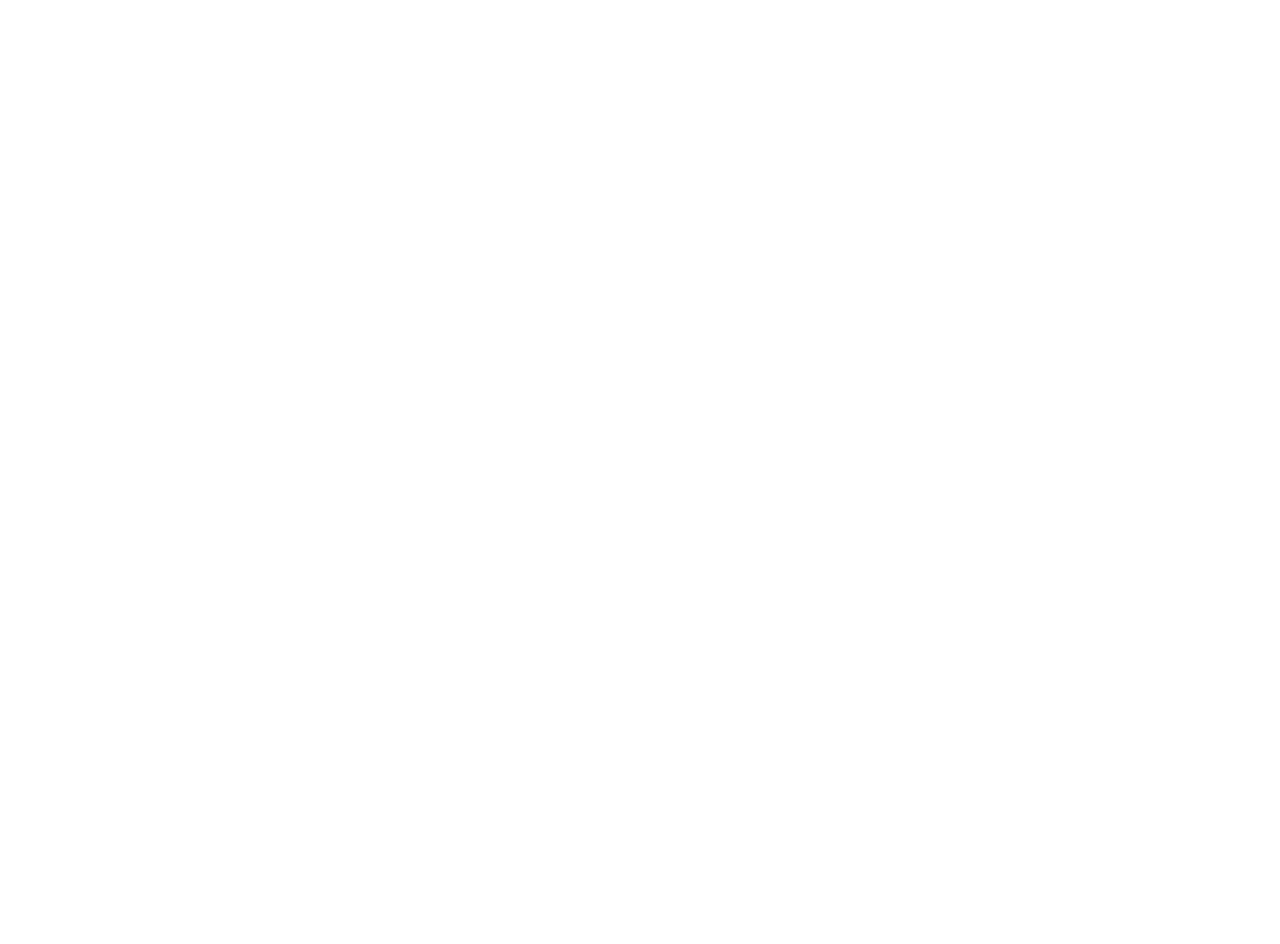
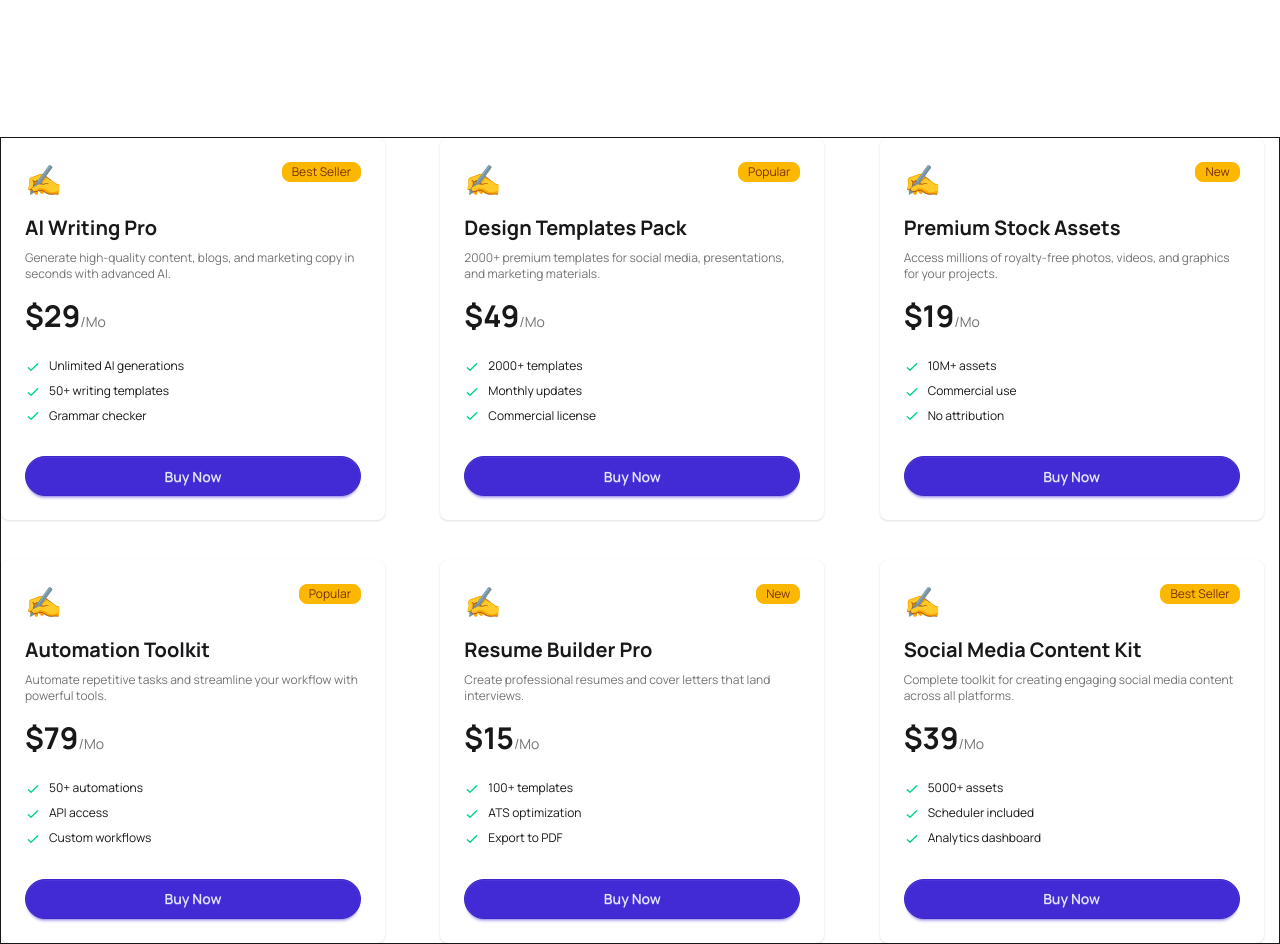
Before and after one commit to Didar112/DigiTools, a React (Vite) app: page / in a window 1280 px wide. Shown: the part 1060-2004 px from the top of the page. Before the commit the page ends 1037 px from the top, so only its background shows below. Built offline with nearby package versions, Linux system fonts and the light colour scheme.

Commit message:
partially implemented products section

```diff
--- a/public/productData.json
+++ b/public/productData.json
@@ -1,90 +1,62 @@
 [
   {
-    "id": "p1",
-    "name": "Starter Plan",
-    "description": "Perfect for individuals starting their professional journey.",
-    "price": 0,
-    "period": "one-time",
-    "tag": "Free",
-    "tagType": "new",
-    "features": ["5 Basic templates", "Standard PDF export", "Email support"],
-    "icon": "leaf"
+    "id": 1,
+    "badge": "Best Seller",
+    "icon": "✍️",
+    "title": "AI Writing Pro",
+    "description": "Generate high-quality content, blogs, and marketing copy in seconds with advanced AI.",
+    "price": 29,
+    "billing": "Mo",
+    "features": ["Unlimited AI generations", "50+ writing templates", "Grammar checker"]
   },
   {
-    "id": "p2",
-    "name": "Pro Monthly",
-    "description": "Unlock premium features for your job search.",
-    "price": 19.99,
-    "period": "monthly",
-    "tag": "Popular",
-    "tagType": "popular",
-    "features": ["100+ templates", "ATS optimization", "Unlimited exports", "Priority support"],
-    "icon": "rocket"
+    "id": 2,
+    "badge": "Popular",
+    "icon": "🎨",
+    "title": "Design Templates Pack",
+    "description": "2000+ premium templates for social media, presentations, and marketing materials.",
+    "price": 49,
+    "billing": "One-Time",
+    "features": ["2000+ templates", "Monthly updates", "Commercial license"]
   },
   {
-    "id": "p3",
-    "name": "Pro Annual",
-    "description": "Save 40% with our most valuable long-term plan.",
-    "price": 149.00,
-    "period": "yearly",
-    "tag": "Best Value",
-    "tagType": "best seller",
-    "features": ["100+ templates", "ATS optimization", "Custom domain", "Career coaching session"],
-    "icon": "shield-star"
+    "id": 3,
+    "badge": "New",
+    "icon": "📷",
+    "title": "Premium Stock Assets",
+    "description": "Access millions of royalty-free photos, videos, and graphics for your projects.",
+    "price": 19,
+    "billing": "Mo",
+    "features": ["10M+ assets", "Commercial use", "No attribution"]
   },
   {
-    "id": "p4",
-    "name": "Enterprise",
-    "description": "Custom solutions for recruitment agencies and teams.",
-    "price": 499.00,
-    "period": "yearly",
-    "tag": "Bulk",
-    "tagType": "new",
-    "features": ["Team management", "White-labeling", "API access", "Dedicated manager"],
-    "icon": "building"
+    "id": 4,
+    "badge": "Popular",
+    "icon": "⚙️",
+    "title": "Automation Toolkit",
+    "description": "Automate repetitive tasks and streamline your workflow with powerful tools.",
+    "price": 79,
+    "billing": "Mo",
+    "features": ["50+ automations", "API access", "Custom workflows"]
   },
   {
-    "id": "p5",
-    "name": "Resume Audit",
-    "description": "One-time professional review of your existing resume.",
-    "price": 49.00,
-    "period": "one-time",
-    "tag": "Top Rated",
-    "tagType": "best seller",
-    "features": ["Expert feedback", "Grammar check", "Formatting polish"],
-    "icon": "search-check"
+    "id": 5,
+    "badge": "New",
+    "icon": "📄",
+    "title": "Resume Builder Pro",
+    "description": "Create professional resumes and cover letters that land interviews.",
+    "price": 15,
+    "billing": "One-Time",
+    "features": ["100+ templates", "ATS optimization", "Export to PDF"]
   },
   {
-    "id": "p6",
-    "name": "Basic Monthly",
-    "description": "Essential tools for a quick career update.",
-    "price": 9.99,
-    "period": "monthly",
-    "tag": "New",
-    "tagType": "new",
-    "features": ["20+ templates", "ATS optimization", "Basic PDF export"],
-    "icon": "zap"
-  },
-  {
-    "id": "p7",
-    "name": "Executive Suite",
-    "description": "High-end branding for C-suite professionals.",
-    "price": 299.00,
-    "period": "one-time",
-    "tag": "Premium",
-    "tagType": "popular",
-    "features": ["LinkedIn makeover", "Executive templates", "Bio writing"],
-    "icon": "crown"
-  },
-  {
-    "id": "p8",
-    "name": "Student Pass",
-    "description": "Discounted access for verified students.",
-    "price": 5.00,
-    "period": "monthly",
-    "tag": "Student Deal",
-    "tagType": "new",
-    "features": ["Internship templates", "PDF export", "Guide to first jobs"],
-    "icon": "graduation-cap"
+    "id": 6,
+    "badge": "Best Seller",
+    "icon": "📱",
+    "title": "Social Media Content Kit",
+    "description": "Complete toolkit for creating engaging social media content across all platforms.",
+    "price": 39,
+    "billing": "Mo",
+    "features": ["5000+ assets", "Scheduler included", "Analytics dashboard"]
   }
 ]
--- /dev/null
+++ b/src/Components/Card/AllCard.jsx
@@ -0,0 +1,55 @@
+import React from 'react';
+
+
+
+const AllCard = ({data}) => {
+
+    const products=data
+    return (
+
+
+    <div className='grid md:grid-cols-2 grid-cols-1 lg:grid-cols-3 gap-10'>
+        {
+            products.map(product=>{
+               console.log(product)
+               return        <div className="card w-96 bg-base-100 shadow-sm">
+  <div className="card-body">
+    <div className="flex justify-between items-start">
+      <span className="text-3xl">✍️</span>
+      <span className="badge badge-warning badge-sm">{product.badge}</span>
+    </div>
+    <h2 className="text-xl font-bold mt-2">{product.title}</h2>
+    <p className="text-xs text-base-content/60">
+      {product.description}
+    </p>
+    <div className="mt-2">
+      <span className="text-3xl font-bold">${product.price}</span>
+      <span className="text-sm text-base-content/60">/Mo</span>
+    </div>
+    <ul className="mt-4 flex flex-col gap-2 text-xs">
+      {product.features.map((feature) => (
+        <li>
+          <svg xmlns="http://www.w3.org/2000/svg" className="size-4 me-2 inline-block text-success" fill="none" viewBox="0 0 24 24" stroke="currentColor">
+            <path strokeLinecap="round" strokeLinejoin="round" strokeWidth="2" d="M5 13l4 4L19 7" />
+          </svg>
+          <span>{feature}</span>
+        </li>
+      ))}
+    </ul>
+    <div className="mt-6">
+      <button className="btn btn-primary btn-block rounded-full">Buy Now</button>
+    </div>
+  </div>
+</div>
+            })
+        }
+
+
+
+
+</div>
+
+    );
+};
+
+export default AllCard;
--- a/src/Components/Products/Products.jsx
+++ b/src/Components/Products/Products.jsx
@@ -1,14 +1,15 @@
 import { react, use } from "react";
+import AllCard from "../Card/AllCard";
 
 
 const Products = ({prodData}) => {
 
    const data = use(prodData)
-   console.log(data)
+
 
     return (
-        <div>
-
+        <div className="container mx-auto border mt-40">
+            <AllCard data={data}></AllCard>
         </div>
     );
 };
```
